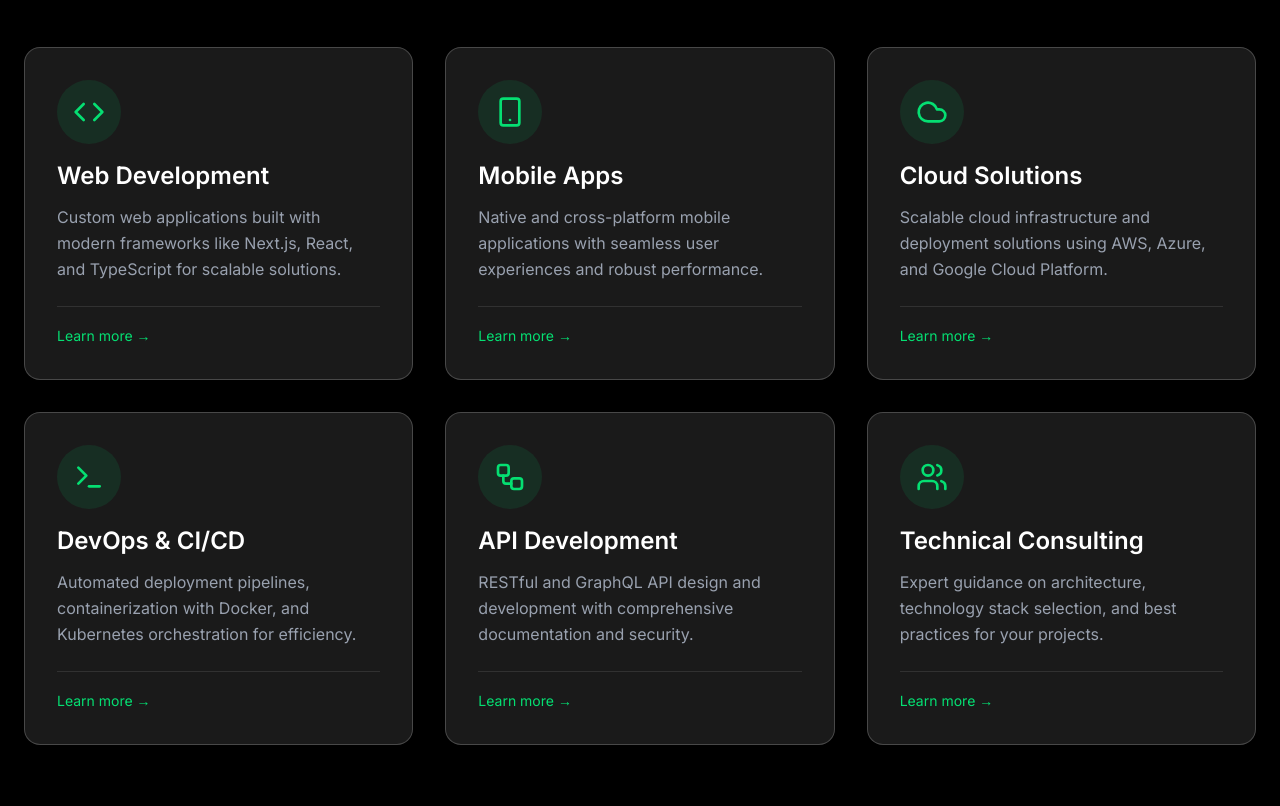
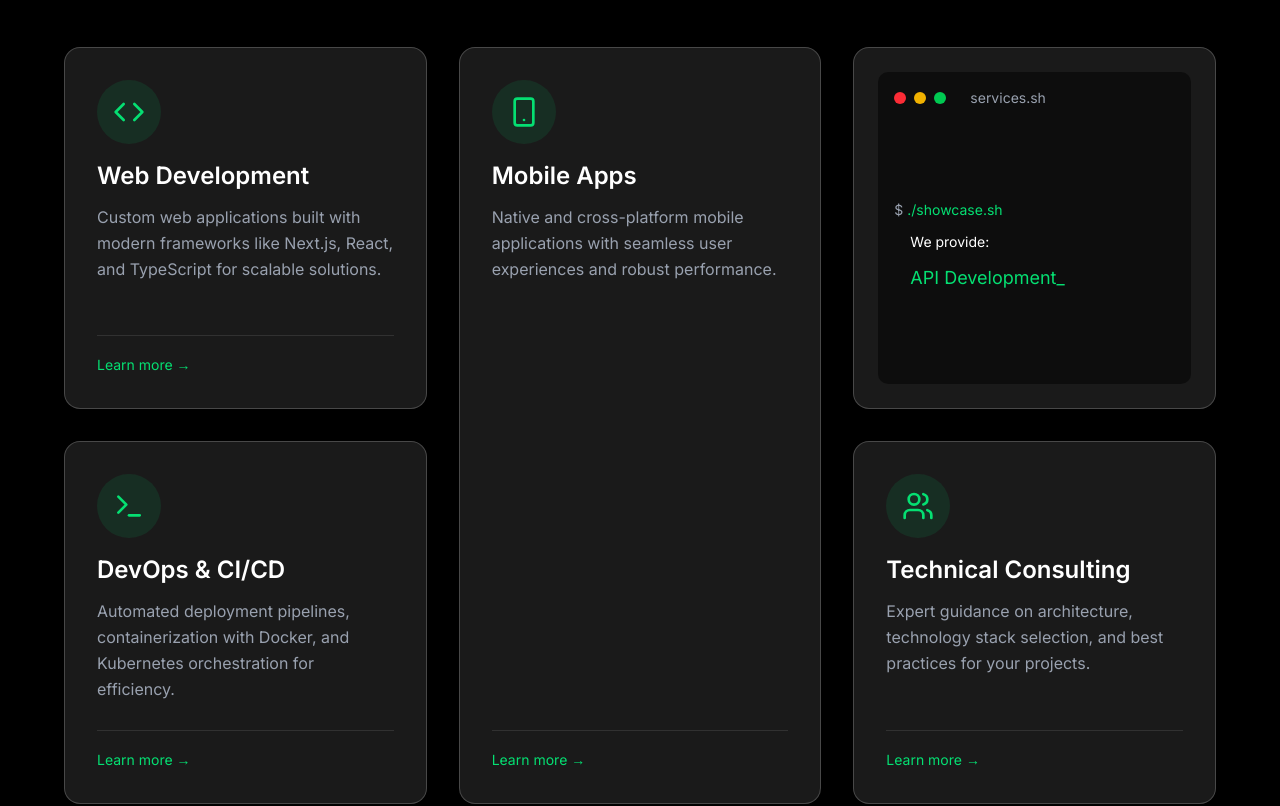
Before and after one commit to Goutham-Chakravarthy/FOMO, a Next.js app: page / in a window 1280 px wide. Shown: the part 1040-1846 px from the top of the page. Built offline with nearby package versions, Linux system fonts and the light colour scheme.

Commit message:
Services layouts binto grid

```diff
--- a/app/layout.tsx
+++ b/app/layout.tsx
@@ -5,7 +5,7 @@ import { AuroraBackground } from "@/components/ui/aurora-background";
 import Navbar from "@/components/Navbar";
 import Services from "@/components/Services";
 
-const inter = Inter();
+const inter = Inter({ subsets: ["latin"] });
 
 export const metadata: Metadata = {
   title: "Create Next App",
--- a/components/Services.tsx
+++ b/components/Services.tsx
@@ -1,7 +1,7 @@
 'use client';
 
-import React from 'react';
-import { Code, Smartphone, Cloud, Terminal, Workflow, Users } from 'lucide-react';
+import React, { useState, useEffect } from 'react';
+import { Code, Smartphone, Terminal, Users } from 'lucide-react';
 
 // TypeScript interface for service data
 interface Service {
@@ -12,6 +12,43 @@ interface Service {
 }
 
 const Services = () => {
+  const [terminalText, setTerminalText] = useState('');
+  const [isDeleting, setIsDeleting] = useState(false);
+  const [serviceIndex, setServiceIndex] = useState(0);
+
+  const terminalServices = [
+    "Cloud Solutions",
+    "API Development",
+    "UI/UX Design",
+    "Database Design",
+    "System Architecture"
+  ];
+
+  useEffect(() => {
+    const currentService = terminalServices[serviceIndex];
+    const typingSpeed = isDeleting ? 50 : 100;
+    const pauseTime = 2000;
+
+    const timer = setTimeout(() => {
+      if (!isDeleting) {
+        if (terminalText.length < currentService.length) {
+          setTerminalText(currentService.slice(0, terminalText.length + 1));
+        } else {
+          setTimeout(() => setIsDeleting(true), pauseTime);
+        }
+      } else {
+        if (terminalText.length > 0) {
+          setTerminalText(terminalText.slice(0, -1));
+        } else {
+          setIsDeleting(false);
+          setServiceIndex((serviceIndex + 1) % terminalServices.length);
+        }
+      }
+    }, typingSpeed);
+
+    return () => clearTimeout(timer);
+  }, [terminalText, isDeleting, serviceIndex]);
+
   const services: Service[] = [
     {
       id: 1,
@@ -27,24 +64,12 @@ const Services = () => {
     },
     {
       id: 3,
-      title: "Cloud Solutions",
-      description: "Scalable cloud infrastructure and deployment solutions using AWS, Azure, and Google Cloud Platform.",
-      icon: <Cloud className="size-8 text-green-400" />
-    },
-    {
-      id: 4,
       title: "DevOps & CI/CD",
       description: "Automated deployment pipelines, containerization with Docker, and Kubernetes orchestration for efficiency.",
       icon: <Terminal className="size-8 text-green-400" />
     },
     {
-      id: 5,
-      title: "API Development",
-      description: "RESTful and GraphQL API design and development with comprehensive documentation and security.",
-      icon: <Workflow className="size-8 text-green-400" />
-    },
-    {
-      id: 6,
+      id: 4,
       title: "Technical Consulting",
       description: "Expert guidance on architecture, technology stack selection, and best practices for your projects.",
       icon: <Users className="size-8 text-green-400" />
@@ -65,36 +90,106 @@ const Services = () => {
           </p>
         </div>
 
-        {/* Services Grid */}
-        <div className="grid grid-cols-1 md:grid-cols-2 lg:grid-cols-3 gap-8">
-          {services.map((service) => (
-            <div
-              key={service.id}
-              className="bg-white/10 backdrop-blur-lg border border-white/20 rounded-2xl p-8 shadow-xl hover:scale-105 hover:bg-white/15 hover:shadow-green-400/20 transition-all duration-300 group"
-            >
-              {/* Icon Container */}
+        {/* 5-Grid Layout */}
+        <div className="grid grid-cols-1 lg:grid-cols-3 gap-8 max-w-6xl mx-auto">
+          {/* Left Column - 2 squares stacked */}
+          <div className="flex flex-col gap-8">
+            {/* Web Development */}
+            <div className="bg-white/10 backdrop-blur-lg border border-white/20 rounded-2xl p-8 shadow-xl hover:scale-105 hover:bg-white/15 hover:shadow-green-400/20 transition-all duration-300 group aspect-square flex flex-col">
               <div className="bg-green-400/10 p-4 rounded-full w-16 h-16 flex items-center justify-center mb-4 group-hover:bg-green-400/20 transition-all duration-300">
-                {service.icon}
+                {services[0].icon}
               </div>
-
-              {/* Service Title */}
               <h3 className="text-2xl font-semibold text-white mb-3 font-mono">
-                {service.title}
+                {services[0].title}
               </h3>
-
-              {/* Service Description */}
-              <p className="text-gray-400 text-base leading-relaxed">
-                {service.description}
+              <p className="text-gray-400 text-base leading-relaxed flex-grow">
+                {services[0].description}
               </p>
-
-              {/* Optional: Learn More Link */}
               <div className="mt-6 pt-4 border-t border-white/10">
                 <button className="text-green-400 hover:text-green-300 font-mono text-sm transition-colors duration-300 group-hover:translate-x-1 transform">
                   Learn more →
                 </button>
               </div>
             </div>
-          ))}
+
+            {/* DevOps & CI/CD */}
+            <div className="bg-white/10 backdrop-blur-lg border border-white/20 rounded-2xl p-8 shadow-xl hover:scale-105 hover:bg-white/15 hover:shadow-green-400/20 transition-all duration-300 group aspect-square flex flex-col">
+              <div className="bg-green-400/10 p-4 rounded-full w-16 h-16 flex items-center justify-center mb-4 group-hover:bg-green-400/20 transition-all duration-300">
+                {services[2].icon}
+              </div>
+              <h3 className="text-2xl font-semibold text-white mb-3 font-mono">
+                {services[2].title}
+              </h3>
+              <p className="text-gray-400 text-base leading-relaxed flex-grow">
+                {services[2].description}
+              </p>
+              <div className="mt-6 pt-4 border-t border-white/10">
+                <button className="text-green-400 hover:text-green-300 font-mono text-sm transition-colors duration-300 group-hover:translate-x-1 transform">
+                  Learn more →
+                </button>
+              </div>
+            </div>
+          </div>
+
+          {/* Center Column - Tall vertical rectangle */}
+          <div className="bg-white/10 backdrop-blur-lg border border-white/20 rounded-2xl p-8 shadow-xl hover:scale-105 hover:bg-white/15 hover:shadow-green-400/20 transition-all duration-300 group flex flex-col">
+            <div className="bg-green-400/10 p-4 rounded-full w-16 h-16 flex items-center justify-center mb-4 group-hover:bg-green-400/20 transition-all duration-300">
+              {services[1].icon}
+            </div>
+            <h3 className="text-2xl font-semibold text-white mb-3 font-mono">
+              {services[1].title}
+            </h3>
+            <p className="text-gray-400 text-base leading-relaxed flex-grow">
+              {services[1].description}
+            </p>
+            <div className="mt-6 pt-4 border-t border-white/10">
+              <button className="text-green-400 hover:text-green-300 font-mono text-sm transition-colors duration-300 group-hover:translate-x-1 transform">
+                Learn more →
+              </button>
+            </div>
+          </div>
+
+          {/* Right Column - 2 squares stacked */}
+          <div className="flex flex-col gap-8">
+            {/* Terminal with Typing Animation */}
+            <div className="bg-white/10 backdrop-blur-lg border border-white/20 rounded-2xl p-6 shadow-xl aspect-square flex flex-col">
+              <div className="bg-black/50 rounded-lg p-4 font-mono text-sm flex-1 flex flex-col">
+                <div className="flex items-center space-x-2 mb-4">
+                  <div className="w-3 h-3 bg-red-500 rounded-full"></div>
+                  <div className="w-3 h-3 bg-yellow-500 rounded-full"></div>
+                  <div className="w-3 h-3 bg-green-500 rounded-full"></div>
+                  <span className="text-gray-400 ml-4">services.sh</span>
+                </div>
+                <div className="flex-1 flex flex-col justify-center space-y-3">
+                  <p className="text-green-400">
+                    <span className="text-gray-400">$</span> ./showcase.sh
+                  </p>
+                  <p className="text-white pl-4">We provide:</p>
+                  <p className="text-green-400 text-lg pl-4 min-h-[28px]">
+                    {terminalText}<span className="animate-pulse">_</span>
+                  </p>
+                </div>
+              </div>
+            </div>
+
+            {/* Technical Consulting */}
+            <div className="bg-white/10 backdrop-blur-lg border border-white/20 rounded-2xl p-8 shadow-xl hover:scale-105 hover:bg-white/15 hover:shadow-green-400/20 transition-all duration-300 group aspect-square flex flex-col">
+              <div className="bg-green-400/10 p-4 rounded-full w-16 h-16 flex items-center justify-center mb-4 group-hover:bg-green-400/20 transition-all duration-300">
+                {services[3].icon}
+              </div>
+              <h3 className="text-2xl font-semibold text-white mb-3 font-mono">
+                {services[3].title}
+              </h3>
+              <p className="text-gray-400 text-base leading-relaxed flex-grow">
+                {services[3].description}
+              </p>
+              <div className="mt-6 pt-4 border-t border-white/10">
+                <button className="text-green-400 hover:text-green-300 font-mono text-sm transition-colors duration-300 group-hover:translate-x-1 transform">
+                  Learn more →
+                </button>
+              </div>
+            </div>
+          </div>
         </div>
 
         {/* Call to Action Section */}
--- a/package.json
+++ b/package.json
@@ -12,7 +12,7 @@
     "class-variance-authority": "^0.7.1",
     "clsx": "^2.1.1",
     "lucide-react": "^0.544.0",
-    "motion": "^12.23.22",
+    "motion": "^12.23.24",
     "next": "15.5.4",
     "react": "19.1.0",
     "react-dom": "19.1.0",
```
Also changed, not shown: 1 other file (tests, documents, lock files or other folders).
